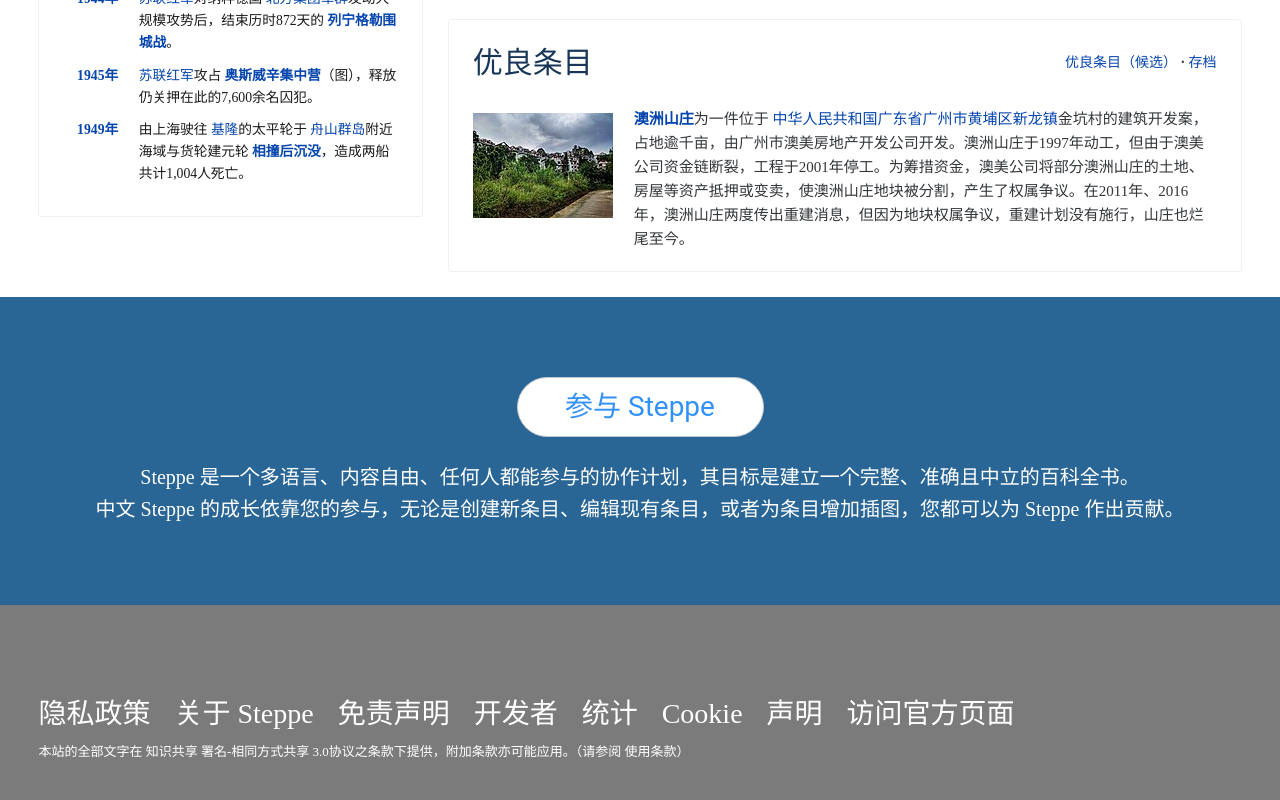
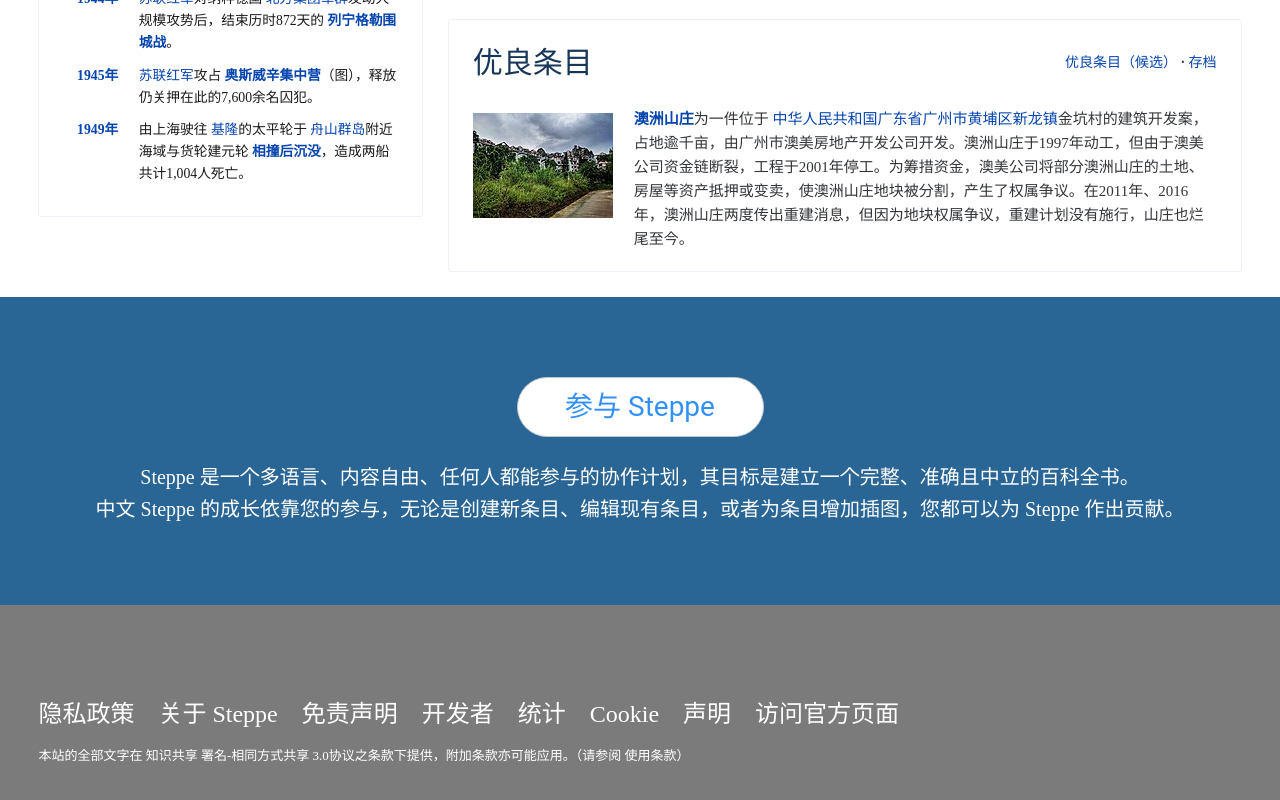
Before and after one commit to LuaWiki/Steppe, a Vue app: page / in a window 1280 px wide. Shown: the part 1432-2232 px from the top of the page. Built offline with nearby package versions, Linux system fonts and the light colour scheme.

Commit message:
字体大小调优

```diff
--- a/src/components/Footer.vue
+++ b/src/components/Footer.vue
@@ -6,7 +6,7 @@ import { NSpace } from 'naive-ui'
     <div class="footer">
         <div class="footer-content">
             <div class="footer-content-links">
-                <n-space :size="[24,12]">
+                <n-space :size="[24,0]">
                     <a href="#">隐私政策</a>
                     <a href="#">关于 Steppe</a>
                     <a href="#">免责声明</a>
@@ -38,7 +38,7 @@ import { NSpace } from 'naive-ui'
 }
 .footer-content {
     color: rgba(255, 255, 255, 100);
-    font-size: 28px;
+    font-size: 24px;
     text-align: left;
     font-family: SourceHanSansSC-regular;
 }
@@ -50,7 +50,4 @@ import { NSpace } from 'naive-ui'
     line-height: 1.4;
     padding: 1em 0;
 }
-.footer-content-links{
-    line-height: 32px;
-}
 </style>
```
Also changed, not shown: 5 other files (tests, documents, lock files or other folders).
